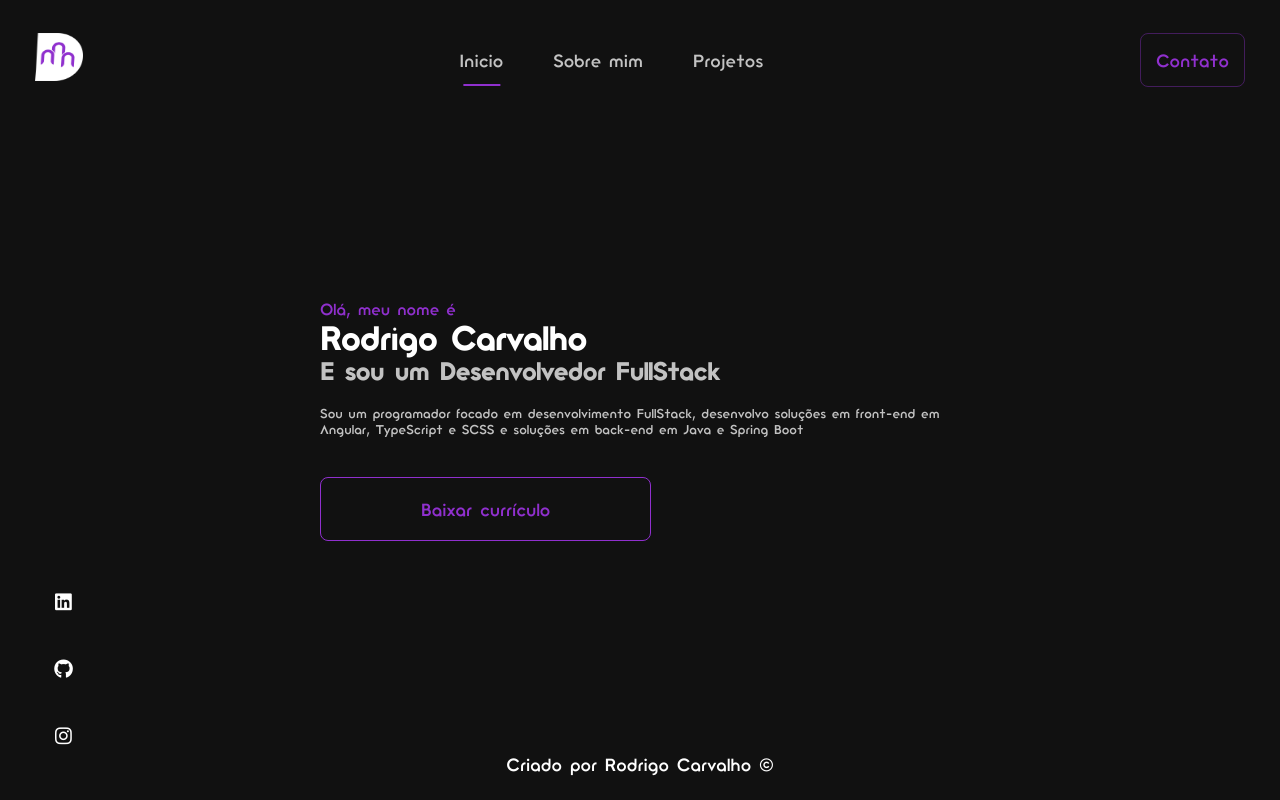
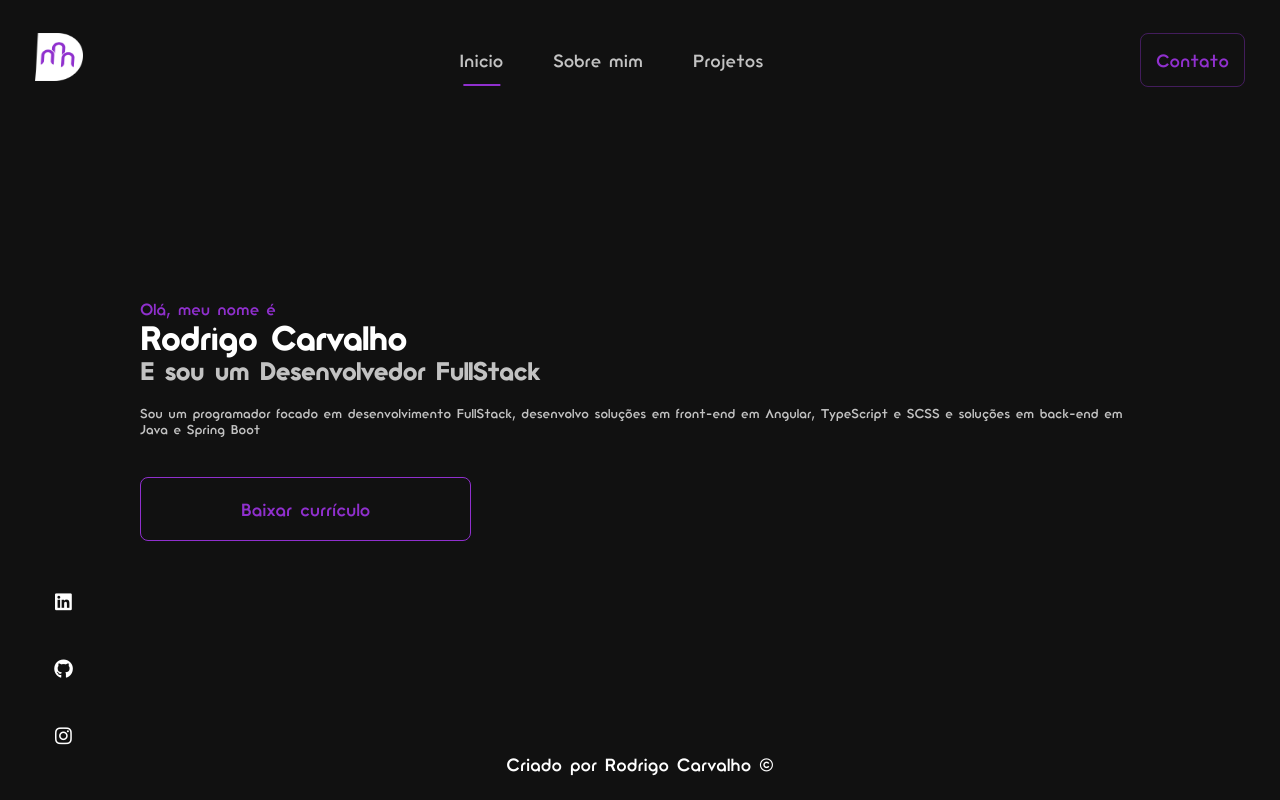
Before and after one commit to rodrigocarvalhodev/portfolio-duckdeveloper, an Angular app: page /home in a window 1280 px wide. Built offline with nearby package versions, Linux system fonts and the light colour scheme.

Commit message:
Adjust redirect in netlify

```diff
--- a/angular.json
+++ b/angular.json
@@ -27,7 +27,8 @@
             "inlineStyleLanguage": "scss",
             "assets": [
               "src/favicon.ico",
-              "src/assets"
+              "src/assets",
+              "src/assets/_redirects"
             ],
             "styles": [
               "src/styles.scss"
--- a/src/app/pages/home/home.component.scss
+++ b/src/app/pages/home/home.component.scss
@@ -6,8 +6,10 @@
         display: flex;
         flex-direction: column;
         justify-content: center;
-        width: 50%;
-        height: 75vh;
+        width: 90%;
+        height: 100%;
+        max-width: 1000px;
+        min-height: 75vh;
         margin: 0 auto;
         font-size: 2.5rem;
 
```
Also changed, not shown: 2 other files (tests, documents, lock files or other folders).
